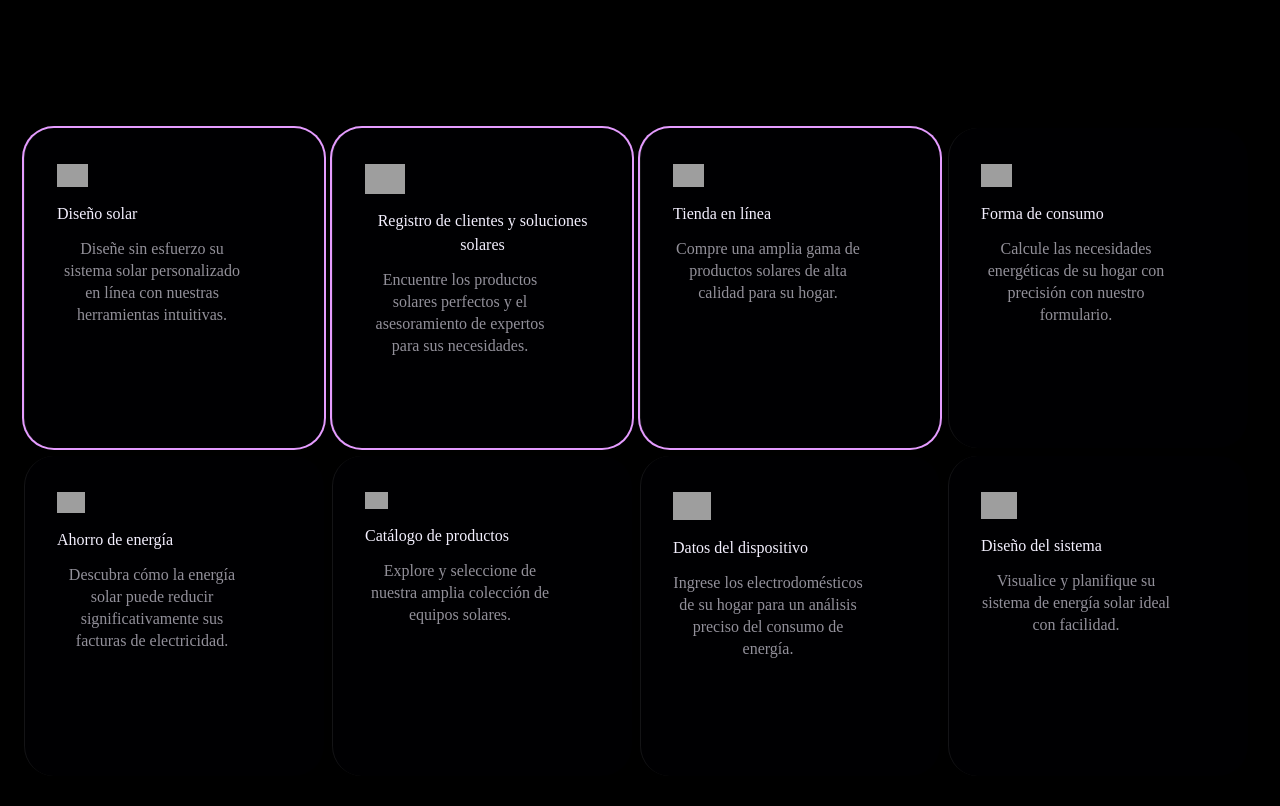
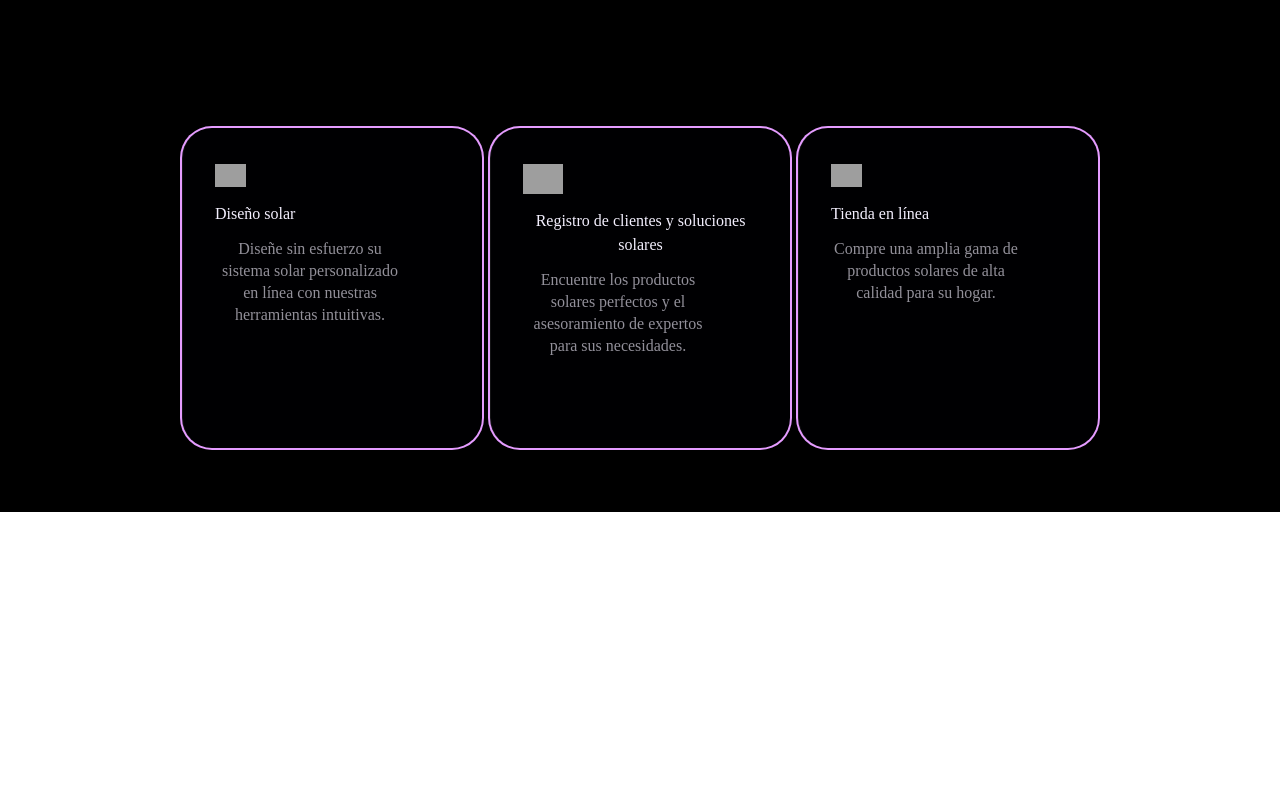
Before and after one commit to alainmtz/SolarTime, a React (Vite) app: page / in a window 1280 px wide. Shown: the part 1380-2186 px from the top of the page. After the commit the page ends 1892 px from the top, so only its background shows below. Built offline with nearby package versions, Linux system fonts and the light colour scheme; grey boxes are pictures that could not be loaded.

Commit message:
Refactor code structure for improved readability and maintainability

```diff
--- a/src/components/DisenadorFotovoltaico.jsx
+++ b/src/components/DisenadorFotovoltaico.jsx
@@ -30,6 +30,18 @@ export default function DisenadorFotovoltaico() {
     const [proteccionSeleccionada, setProteccionSeleccionada] = useState(null);
     const [cantidadProteccion, setCantidadProteccion] = useState(1);
     const [metrosCableProteccion, setMetrosCableProteccion] = useState(1);
+    const [productos, setProductos] = useState([]);
+    const [loadingProductos, setLoadingProductos] = useState(true);
+
+    // Cargar productos con stock
+    useEffect(() => {
+        async function fetchProductos() {
+            const { data } = await supabase.from('productos').select('*');
+            setProductos(data || []);
+            setLoadingProductos(false);
+        }
+        fetchProductos();
+    }, []);
     // Cable solar: ya no se usa input independiente, solo desde protecciones
 
     // Cargar consumos guardados
@@ -142,17 +154,21 @@ export default function DisenadorFotovoltaico() {
                     {/* Lista de protecciones añadidas */}
                     {protecciones.length > 0 && (
                         <Box sx={{ mb: 2 }}>
-                            {protecciones.map((p, i) => (
+                            {protecciones.map((p, i) => {
+                                const prod = productos.find(prod => prod.nombre === p.nombre);
+                                return (
                                     <Box key={i} sx={{ display: 'flex', gap: 1, alignItems: 'center', mb: 1, bgcolor: '#23234a', borderRadius: 2, p: 1 }}>
                                         <Typography sx={{ color: '#E59CFF', fontWeight: 600 }}>{p.nombre}</Typography>
                                         <Typography sx={{ color: '#fff', fontSize: 13 }}>({p.tipo})</Typography>
                                         <Typography sx={{ color: '#ffe066', fontSize: 13 }}>x{p.cantidad}</Typography>
                                         <Typography sx={{ color: '#fff', fontSize: 13 }}>Precio: ${p.precio * p.cantidad}</Typography>
+                                        <Typography sx={{ color: '#4caf50', fontSize: 13 }}>Stock: {prod?.stock ?? 0}</Typography>
                                         <IconButton size="small" onClick={() => setProtecciones(protecciones.filter((_, j) => j !== i))}>
                                             <span style={{ color: '#ff6666', fontWeight: 700 }}>✕</span>
                                         </IconButton>
                                     </Box>
-                            ))}
+                                );
+                            })}
                         </Box>
                     )}
                     {/* Botón para añadir protección/aditamento */}
@@ -164,7 +180,12 @@ export default function DisenadorFotovoltaico() {
                         <Typography variant="body2" sx={{ color: '#E59CFF' }}>Añadir protección/aditamento</Typography>
                     </Box>
                     <Menu anchorEl={proteccionMenuAnchor} open={Boolean(proteccionMenuAnchor)} onClose={() => { setProteccionMenuAnchor(null); setProteccionSeleccionada(null); setCantidadProteccion(1); setMetrosCableProteccion(1); }}>
-                        {PROTECCIONES_OPCIONES.map((op, idx) => (
+                        {PROTECCIONES_OPCIONES.filter(op => {
+                            const prod = productos.find(p => p.nombre === op.nombre && (p.stock ?? 0) > 0);
+                            return !!prod;
+                        }).map(op => {
+                            const prod = productos.find(p => p.nombre === op.nombre && (p.stock ?? 0) > 0);
+                            return (
                                 <MenuItem key={op.nombre} onClick={() => {
                                     setProteccionSeleccionada(op);
                                     setProteccionMenuAnchor(null);
@@ -172,9 +193,11 @@ export default function DisenadorFotovoltaico() {
                                     <Box sx={{ display: 'flex', flexDirection: 'column' }}>
                                         <span style={{ fontWeight: 600 }}>{op.nombre}</span>
                                         <span style={{ fontSize: 12, color: '#888' }}>{op.tipo} - ${op.precio}</span>
+                                        <span style={{ fontSize: 12, color: '#4caf50' }}>Stock: {prod?.stock ?? 0}</span>
                                     </Box>
                                 </MenuItem>
-                        ))}
+                            );
+                        })}
                     </Menu>
                     {/* Si hay una protección seleccionada, mostrar input de cantidad o metros y botón de confirmar */}
                     {proteccionSeleccionada && (
--- a/src/components/FeatureSection.jsx
+++ b/src/components/FeatureSection.jsx
@@ -4,7 +4,8 @@ import Box from '@mui/material/Box';
 import FeatureCard from './FeatureCard';
 import { useNavigate } from 'react-router-dom';
 
-const firstRow = [
+
+const featureCards = [
     {
         img: 'https://assets-v2.codedesign.ai/storage/v1/object/public/68cb0218d968205df284e7c2_e9e4b65d/asset-cd41a09e',
         title: 'Diseño solar',
@@ -23,39 +24,7 @@ const firstRow = [
         desc: 'Compre una amplia gama de productos solares de alta calidad para su hogar.',
         imgWidth: 31,
     },
-    {
-        img: 'https://assets-v2.codedesign.ai/storage/v1/object/public/68cb0218d968205df284e7c2_e9e4b65d/asset-842e4a67',
-        title: 'Forma de consumo',
-        desc: 'Calcule las necesidades energéticas de su hogar con precisión con nuestro formulario.',
-        imgWidth: 31,
-    },
-];
 
-const secondRow = [
-    {
-        img: 'https://assets-v2.codedesign.ai/storage/v1/object/public/68cb0218d968205df284e7c2_e9e4b65d/asset-708cb3f6',
-        title: 'Ahorro de energía',
-        desc: 'Descubra cómo la energía solar puede reducir significativamente sus facturas de electricidad.',
-        imgWidth: 28,
-    },
-    {
-        img: 'https://assets-v2.codedesign.ai/storage/v1/object/public/68cb0218d968205df284e7c2_e9e4b65d/asset-220cbd5e',
-        title: 'Catálogo de productos',
-        desc: 'Explore y seleccione de nuestra amplia colección de equipos solares.',
-        imgWidth: 23,
-    },
-    {
-        img: 'https://assets-v2.codedesign.ai/storage/v1/object/public/68cb0218d968205df284e7c2_e9e4b65d/asset-ff0eb91c',
-        title: 'Datos del dispositivo',
-        desc: 'Ingrese los electrodomésticos de su hogar para un análisis preciso del consumo de energía.',
-        imgWidth: 38,
-    },
-    {
-        img: 'https://assets-v2.codedesign.ai/storage/v1/object/public/68cb0218d968205df284e7c2_e9e4b65d/asset-4932d875',
-        title: 'Diseño del sistema',
-        desc: 'Visualice y planifique su sistema de energía solar ideal con facilidad.',
-        imgWidth: 36,
-    },
 ];
 
 export default function FeatureSection() {
@@ -65,13 +34,15 @@ export default function FeatureSection() {
             <Box
                 sx={{
                     display: 'flex',
-                    flexDirection: { xs: 'column', md: 'row' },
+                    flexWrap: 'wrap',
+                    flexDirection: 'row',
                     width: '100%',
-                    alignItems: { xs: 'stretch', md: 'flex-start' },
                     gap: 1,
+                    alignItems: 'flex-start',
+                    justifyContent: 'center',
                 }}
             >
-                {firstRow.map((card, i) => (
+                {featureCards.map((card, i) => (
                     <FeatureCard
                         key={card.title}
                         {...card}
@@ -89,19 +60,6 @@ export default function FeatureSection() {
                     />
                 ))}
             </Box>
-            <Box
-                sx={{
-                    display: 'flex',
-                    flexDirection: { xs: 'column', md: 'row' },
-                    width: '100%',
-                    gap: 1,
-                    alignItems: { xs: 'stretch', md: 'flex-start' },
-                }}
-            >
-                {secondRow.map((card, i) => (
-                    <FeatureCard key={card.title} {...card} animationDelay={`${i * 0.15}s`} />
-                ))}
-            </Box>
         </Box>
     );
 }
--- a/src/data/protecciones.js
+++ b/src/data/protecciones.js
@@ -11,4 +11,6 @@ export const PROTECCIONES_OPCIONES = [
     { nombre: 'Pararrayos', tipo: 'Pararrayos', precio: 300, producto_id: null },
     { nombre: 'Aterramiento', tipo: 'Tierra', precio: 300, producto_id: null },
     { nombre: 'Cable solar m', tipo: 'Cable', precio: 8, producto_id: null },
+    { nombre: 'Caja de Proteccion AC', tipo: 'Caja', precio: 110, producto_id: null },
+    { nombre: 'Proteccion DC', tipo: 'Caja', precio: 110, producto_id: null },
 ];
```
Also changed, not shown: src/pages/TiendaPage.jsx (+59 -4 lines), public/protecciones/ProteccionDC.jpg (added), public/protecciones/proteccionAC.png (added). Lines whose indentation alone changed are shown as unchanged.
